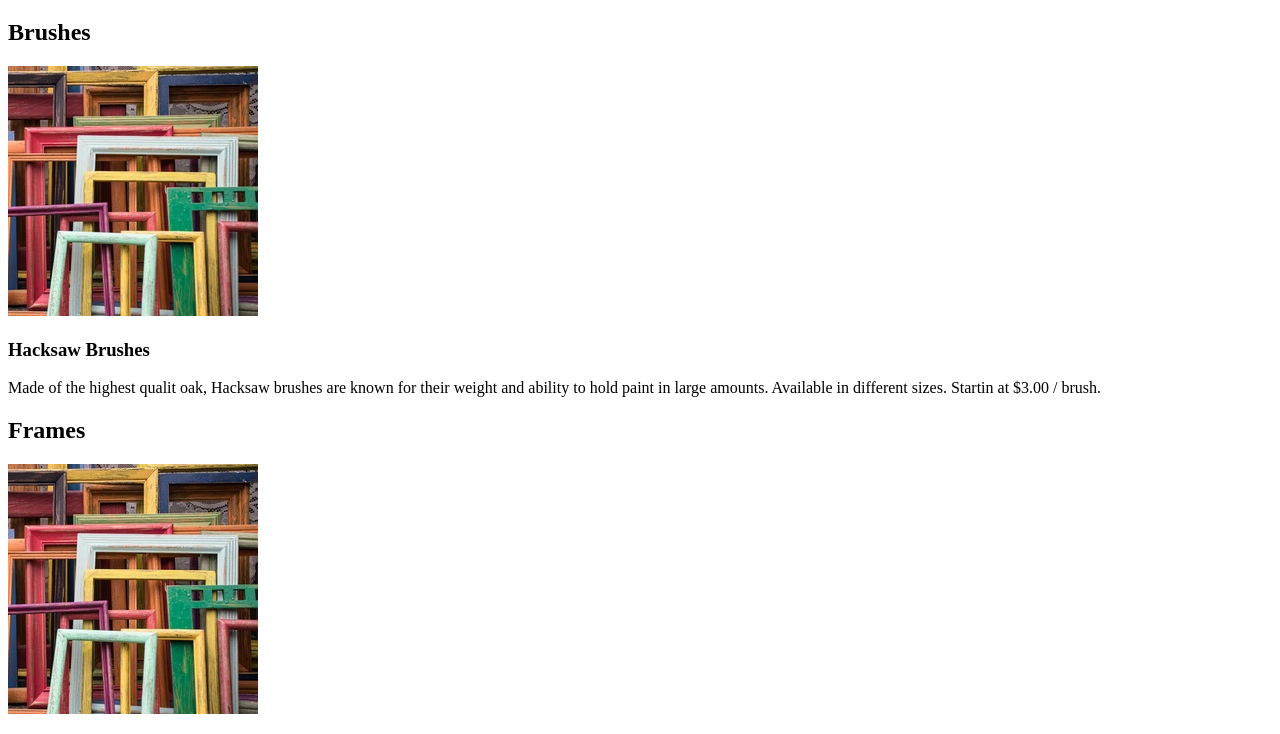
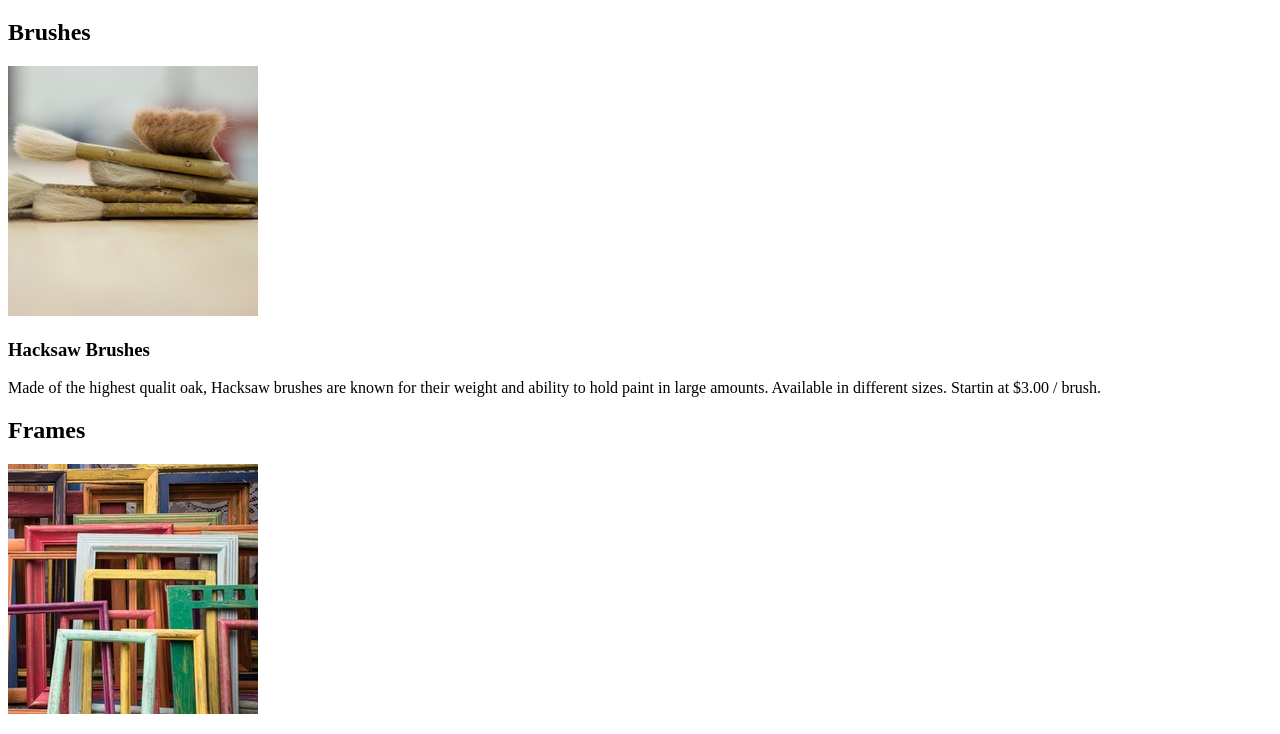
Before and after one commit to enri-f1/DasmotosArt, a plain HTML site: page index.html in a window 1280 px wide. Shown: the part 61-795 px from the top of the page. Drawn offline with Linux system fonts and the light colour scheme.

Commit message:
redo link brushes.

```diff
--- a/index.html
+++ b/index.html
@@ -13,7 +13,7 @@
 		<div class="beaches">
 			<div class="container">
 				<h2>Brushes</h2>
-				<img src="./resources/frames.jpg"/>
+				<img src="./resources/hacksaw.jpg"/>
 				<h3>Hacksaw Brushes</h3>
 				<p> Made of the highest qualit oak, Hacksaw brushes are known for their weight and ability to hold paint in large amounts. Available in different sizes. <span> Startin at $3.00 / brush. </span></p>
 			</div>
```
